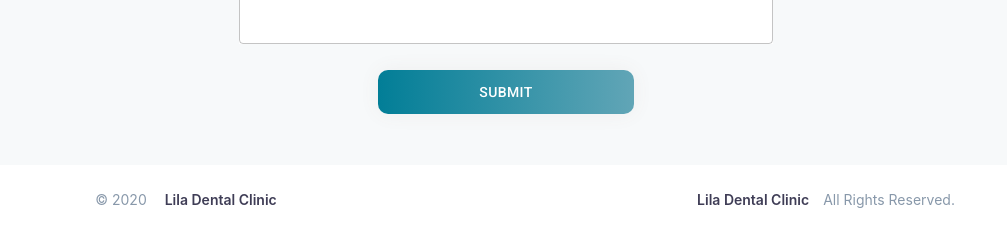
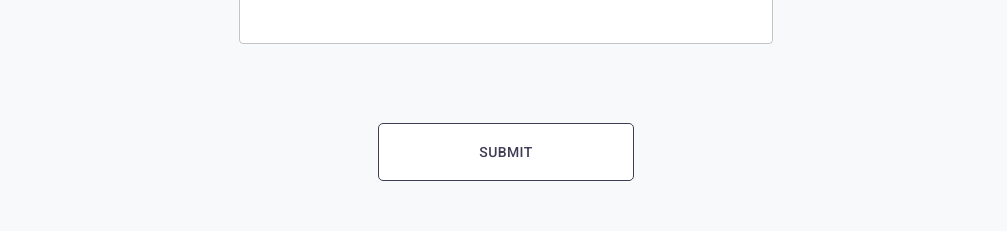
Before and after one commit to abhaybaiju/dentist-webapp, a React (Create React App) app in the folder frontend/: page /Contact in a window 1280 px wide. Shown: the part 1797-2028 px from the top of the page, without its empty margins (134-1141 px from the left). Built offline with nearby package versions, Linux system fonts and the light colour scheme.

Commit message:
UI fixes

```diff
--- a/frontend/src/components/Contact.js
+++ b/frontend/src/components/Contact.js
@@ -35,27 +35,37 @@ const Contact = () => {
       backgroundColor:'white'
     },
     buttonSubmit: {
-      background: 'linear-gradient(to right, #027e97 0%, #63a6b7  51%, #027e97 100%)',
-      color: 'white',
-      transition: '0.5s',
-      boxShadow: '0 0 20px #eee',
-      borderRadius: '10px',
-      padding: '10px 60px',
-      width: '20vw',
-      textAlign: 'center',
-      textTransform: 'uppercase',
-      backgroundSize: '200% auto',
+      marginTop:'5%',
+      marginLeft:'0%',
+      padding:'1.5%',
+      width:'20vw',
+      minWidth:'150px',
+      backgroundColor: 'white',
+      color:'#3f3d56',
+      boxShadow:'none',
+      borderRadius:'5px',
+      border:'1px solid #3f3d56',
       "&:hover": {
-        backgroundPosition: 'right center', /* change the direction of the change here */
-        color: '#fff',
-        textDecoration:'none'
+        backgroundColor: "#2f2b4f",
+        color:'white',
+        borderRadius:'5px',
+        borderColor:'#2f2b4f',
+      },
+      "&:focus": {
+        backgroundColor: "#2f2b4f",
+        color:'white',
+        borderColor:'#2f2b4f',
       }
-    }
+    },
 });
 
   const classes=useStyles();
 
   const handleSubmit = () => {
+    if(name==="" || email==="" || message===""){
+      alert("Please fill all the required fields");
+      return;
+    }
     const postData = {
       "name": name,
       "email": email,
@@ -78,8 +88,8 @@ const Contact = () => {
           <Grid item lg={12} md={12} sm={12} xs={12} style={{marginBottom:'8%'}}><Navbar /></Grid>
           <Grid item lg={5} md={5} sm={12} xs={12} style={{color:'#3f3d56', marginTop:'5%'}}>
             <Fade duration={1000} bottom>
-              <h1 style={{textAlign:'left', marginLeft:'15%', fontSize:'40px'}}>CONTACT US</h1>
-              <p style={{marginLeft:'15%',marginRight:'5%', lineHeight:'1.4', fontSize:'20px'}}>We are founded by a leading academic and researcher in the field of Industrial Systems Engineering.</p>
+              <h1 style={{textAlign:'left', marginLeft:'15%', fontSize:'40px'}}>Contact Us</h1>
+              <p style={{marginLeft:'15%',marginRight:'5%', lineHeight:'1.4', fontSize:'20px'}}>Looking for an answer? We would be happy to help. Reach out to us below.</p>
             </Fade>
           </Grid>
           <Grid item lg={7} md={6} sm={12} xs={12} style={{marginTop:'3%'}}>
@@ -91,13 +101,13 @@ const Contact = () => {
             <Fade duration={1000} bottom>
               <h3 style={{marginLeft:'7%',fontSize:'35px'}}>Contact details</h3>
               <p style={{marginLeft:'7%', lineHeight:'1.6', marginRight:'2%', fontSize:'16px', marginTop:'1%'}}>Keep track of what's happening with your data, change permissions, and run reports against your data anywhere in the world. Keep track of what's happening with your data, change permissions.</p>
-              <Table style={{marginLeft:'5%', marginBottom:'-10%'}}>
+              <Table style={{marginLeft:'5%', marginBottom:'-8%'}}>
                 <TableRow>
                   <TableCell style={{borderBottom:'none', fontSize:'30px', width:'10px'}}><p style={{border:'1px solid #c86d6e', borderRadius:'15px', paddingLeft:'3px', paddingRight:'3px', height:'40px'}}><PhoneIcon style={{color:'white', background:'#bf6f72', padding:'5px', borderRadius:'12px', marginTop:'8%'}}/></p></TableCell>
                   <TableCell style={{borderBottom:'none'}}><TextField id="phone" label="Phone" defaultValue="+91 9810336864" InputProps={{readOnly: true, disableUnderline:true, classes:{input:classes.resize}}} InputLabelProps={{classes:{root:classes.label, focused: classes.focusedLabel, error: classes.erroredLabel}}}/></TableCell>
                 </TableRow>
               </Table>
-              <Table style={{marginLeft:'5%', marginBottom:'-7%'}}>
+              <Table style={{marginLeft:'5%', marginBottom:'-8%'}}>
                 <TableRow>
                   <TableCell style={{borderBottom:'none', width:'10px', fontSize:'30px'}}><p style={{border:'1px solid #c86d6e', borderRadius:'15px', paddingLeft:'3px', paddingRight:'3px', height:'40px'}}><EmailIcon style={{color:'white', background:'#bf6f72', padding:'5px', borderRadius:'12px', marginTop:'10%'}}/></p></TableCell>
                   <TableCell style={{borderBottom:'none'}}><TextField id="phone" label="Email" defaultValue="drcsbaiju@yahoo.co.in" InputProps={{readOnly: true, disableUnderline:true, classes:{input:classes.resize}}} InputLabelProps={{classes:{root:classes.label, focused: classes.focusedLabel, error: classes.erroredLabel}}}/></TableCell>
@@ -125,11 +135,11 @@ const Contact = () => {
           <Grid item lg={5} md={7} sm={9} xs={9} style={{color:'#3f3d56', textAlign:'left'}}>
           <Fade duration={1000} bottom>
             <h4>Fullname</h4>
-            <TextField id="fullname" value={name} onChange={(e)=> {setName(e.target.value)}} placeholder="Your full name" variant="outlined" fullWidth={true} InputProps={{disableUnderline:true, classes:{input:classes.backColor}}}/>
+            <TextField id="fullname" value={name} required onChange={(e)=> {setName(e.target.value)}} placeholder="Your full name" variant="outlined" fullWidth={true} InputProps={{disableUnderline:true, classes:{input:classes.backColor}}}/>
             <h4>E-mail</h4>
-            <TextField id="fullname" value={email} onChange={(e)=> {setEmail(e.target.value)}} placeholder="Your e-mail address" variant="outlined" fullWidth={true} InputProps={{disableUnderline:true, classes:{input:classes.backColor}}}/>
+            <TextField id="email" value={email} required onChange={(e)=> {setEmail(e.target.value)}} placeholder="Your e-mail address" variant="outlined" fullWidth={true} InputProps={{disableUnderline:true, classes:{input:classes.backColor}}}/>
             <h4>Message</h4>
-            <TextField id="fullname" value={message} onChange={(e)=> {setMessage(e.target.value)}} placeholder="Your question about our services" variant="outlined" multiline rows={4} fullWidth={true} InputProps={{disableUnderline:true}} style={{backgroundColor:'white'}}/>
+            <TextField id="message" value={message} required onChange={(e)=> {setMessage(e.target.value)}} placeholder="Your question about our services" variant="outlined" multiline rows={4} fullWidth={true} InputProps={{disableUnderline:true}} style={{backgroundColor:'white'}}/>
           </Fade>
           </Grid>
           <Grid item lg={10} md={10} sm={10} xs={11} style={{textAlign:'center', marginTop:'2%', marginBottom:'4%'}}>
```
